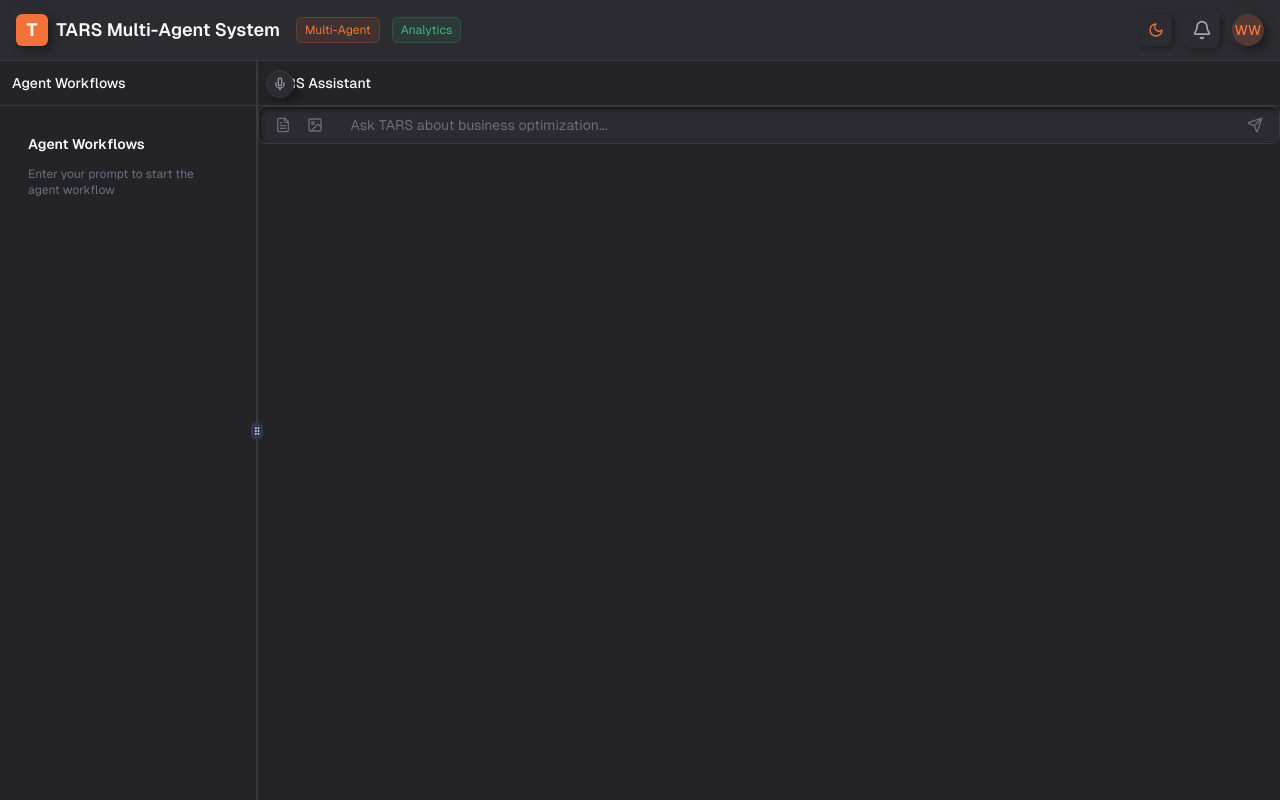
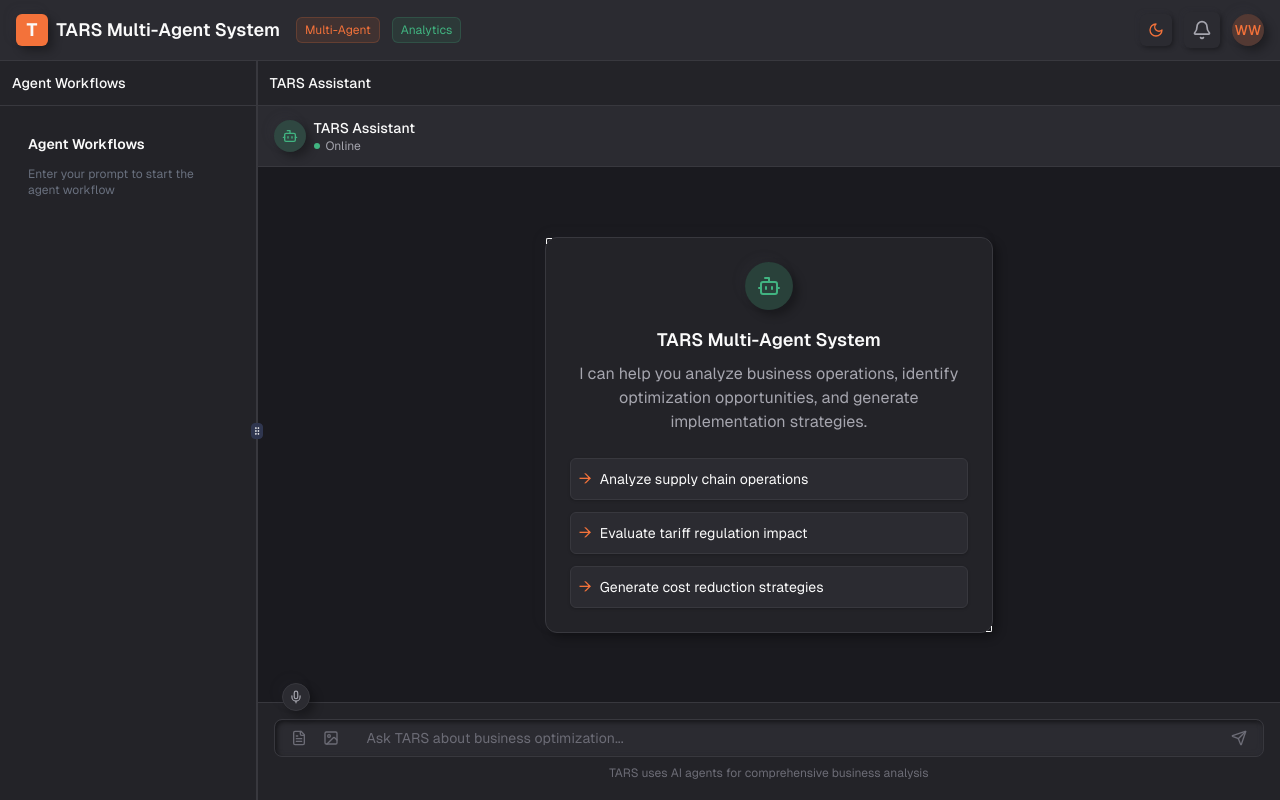
Before and after one commit to haziqishere/tars-multi-ai-agent, a Next.js app in the folder front-end-tars/: page / in a window 1280 px wide. Built offline with nearby package versions, Linux system fonts and the light colour scheme.

Commit message:
Fix chat display

```diff
--- a/front-end-tars/src/components/chat/ChatInput.tsx
+++ b/front-end-tars/src/components/chat/ChatInput.tsx
@@ -1,8 +1,7 @@
 // src/components/chat/ChatInput.tsx
 "use client";
 
-import { useState, useRef, useEffect, FormEvent, KeyboardEvent } from "react";
-import { Button } from "@/components/ui/button";
+import { useState, useRef, FormEvent, KeyboardEvent } from "react";
 import { Send, PlusIcon, MicIcon, ImageIcon, FileTextIcon } from "lucide-react";
 import TextareaAutosize from "react-textarea-autosize";
 
@@ -47,30 +46,28 @@ const ChatInput: React.FC<ChatInputProps> = ({
       className={`relative ${minimized ? "w-full" : ""}`}
     >
       <div
-        className={`flex items-center border rounded-lg overflow-hidden transition-colors ${
-          isFocused ? "border-blue-300 ring-2 ring-blue-100" : "border-gray-200"
-        } bg-white`}
+        className={`flex items-center rounded-lg overflow-hidden transition-colors shadow-neo-inset ${
+          isFocused
+            ? "border border-accent-orange border-opacity-50 bg-dark-elevated"
+            : "border border-dark-border bg-dark-elevated"
+        }`}
       >
         {!minimized && (
           <div className="flex px-2">
-            <Button
+            <button
               type="button"
-              variant="ghost"
-              size="icon"
-              className="h-8 w-8 text-gray-500 hover:text-gray-700 hover:bg-gray-100 rounded-full"
+              className="h-8 w-8 text-text-muted hover:text-text-secondary hover:bg-dark-hover rounded-full transition-colors duration-200 flex items-center justify-center"
               title="Upload file"
             >
               <FileTextIcon className="h-4 w-4" />
-            </Button>
-            <Button
+            </button>
+            <button
               type="button"
-              variant="ghost"
-              size="icon"
-              className="h-8 w-8 text-gray-500 hover:text-gray-700 hover:bg-gray-100 rounded-full"
+              className="h-8 w-8 text-text-muted hover:text-text-secondary hover:bg-dark-hover rounded-full transition-colors duration-200 flex items-center justify-center"
               title="Upload image"
             >
               <ImageIcon className="h-4 w-4" />
-            </Button>
+            </button>
           </div>
         )}
 
@@ -86,39 +83,35 @@ const ChatInput: React.FC<ChatInputProps> = ({
               ? "Type a message..."
               : "Ask TARS about business optimization..."
           }
-          className="flex-1 py-2 px-3 outline-none resize-none max-h-32 text-sm"
+          className="flex-1 py-2 px-3 outline-none resize-none max-h-32 text-sm bg-transparent text-text-primary placeholder-text-muted"
           disabled={disabled}
           minRows={minimized ? 1 : 1}
           maxRows={minimized ? 3 : 5}
         />
 
         <div className="px-2">
-          <Button
+          <button
             type="submit"
             disabled={!message.trim() || disabled}
-            variant="ghost"
-            size="icon"
-            className={`h-8 w-8 ${
+            className={`h-8 w-8 rounded-full flex items-center justify-center transition-colors duration-200 ${
               message.trim() && !disabled
-                ? "text-blue-600 hover:text-blue-800 hover:bg-blue-50"
-                : "text-gray-400"
-            } rounded-full`}
+                ? "text-accent-orange hover:text-accent-orange-muted hover:bg-dark-hover"
+                : "text-text-muted"
+            }`}
           >
             <Send className="h-4 w-4" />
-          </Button>
+          </button>
         </div>
       </div>
 
       {!minimized && (
         <div className="absolute left-2 -top-9 flex space-x-1">
-          <Button
+          <button
             type="button"
-            variant="outline"
-            size="icon"
-            className="h-7 w-7 bg-white text-gray-700 hover:bg-gray-50"
+            className="h-7 w-7 bg-dark-elevated text-text-secondary hover:text-text-primary border border-dark-border rounded-full flex items-center justify-center shadow-neo-dark hover:bg-dark-hover transition-colors duration-200"
           >
             <MicIcon className="h-3.5 w-3.5" />
-          </Button>
+          </button>
         </div>
       )}
     </form>
--- a/front-end-tars/src/components/chat/ChatInterface.tsx
+++ b/front-end-tars/src/components/chat/ChatInterface.tsx
@@ -1,121 +1,222 @@
-// src/components/chat/ChatInput.tsx
+// src/components/chat/ChatInterface.tsx
 "use client";
 
-import { useState, useRef, FormEvent, KeyboardEvent } from "react";
-import { Send, PlusIcon, MicIcon, ImageIcon, FileTextIcon } from "lucide-react";
-import TextareaAutosize from "react-textarea-autosize";
+import { useState, useRef, useEffect } from "react";
+import { useAppDispatch, useAppSelector } from "@/store/hooks";
+import {
+  addMessage,
+  setIsMinimized,
+  updateMessage,
+} from "@/store/slices/chatSlice";
+import ChatInput from "./ChatInput";
+import ChatMessage from "./ChatMessage";
+import { motion } from "framer-motion";
+import { store } from "@/store";
+import { Bot, User, Clock, AlertCircle } from "lucide-react";
+import { Button } from "../ui/button";
 
-interface ChatInputProps {
+interface ChatInterfaceProps {
   onSubmit: (message: string) => void;
-  disabled?: boolean;
-  minimized?: boolean;
+  minimized: boolean;
 }
 
-const ChatInput: React.FC<ChatInputProps> = ({
+const ChatInterface: React.FC<ChatInterfaceProps> = ({
   onSubmit,
-  disabled = false,
-  minimized = false,
+  minimized,
 }) => {
-  const [message, setMessage] = useState("");
-  const [isFocused, setIsFocused] = useState(false);
-  const inputRef = useRef<HTMLTextAreaElement>(null);
+  const dispatch = useAppDispatch();
+  const { messages, isTyping } = useAppSelector((state) => state.chat);
+  const messagesEndRef = useRef<HTMLDivElement>(null);
+  const [aiResponseTime, setAiResponseTime] = useState<number | null>(null);
 
-  const handleSubmit = (e: FormEvent) => {
-    e.preventDefault();
-    if (!message.trim() || disabled) return;
+  useEffect(() => {
+    dispatch(setIsMinimized(minimized));
+  }, [minimized, dispatch]);
 
+  useEffect(() => {
+    // Scroll to bottom when messages change with better behavior
+    if (messagesEndRef.current) {
+      // Use requestAnimationFrame to ensure DOM updates are complete
+      requestAnimationFrame(() => {
+        messagesEndRef.current?.scrollIntoView({
+          behavior: "smooth",
+          block: "end",
+        });
+      });
+    }
+  }, [messages]);
+
+  // Calculate AI response time
+  useEffect(() => {
+    if (messages.length >= 2) {
+      const lastUserMessageIndex = messages.findIndex(
+        (msg, i, arr) =>
+          msg.sender === "user" &&
+          i < arr.length - 1 &&
+          arr[i + 1].sender === "ai"
+      );
+
+      if (lastUserMessageIndex !== -1) {
+        const userMessageTime = messages[lastUserMessageIndex].timestamp;
+        const aiMessageTime = messages[lastUserMessageIndex + 1].timestamp;
+        const responseTime = (aiMessageTime - userMessageTime) / 1000; // in seconds
+        setAiResponseTime(responseTime);
+      }
+    }
+  }, [messages]);
+
+  const handleSubmit = (message: string) => {
+    if (!message.trim()) return;
+
+    // Add user message to chat
+    dispatch(addMessage({ content: message, sender: "user" }));
+
+    // Add loading message
+    dispatch(
+      addMessage({
+        content: "Thinking...",
+        sender: "ai",
+      })
+    );
+
+    // Send message to parent for processing
     onSubmit(message);
-    setMessage("");
-
-    // Refocus the input after submission
-    setTimeout(() => {
-      inputRef.current?.focus();
-    }, 0);
-  };
-
-  const handleKeyDown = (e: KeyboardEvent<HTMLTextAreaElement>) => {
-    if (e.key === "Enter" && !e.shiftKey) {
-      e.preventDefault();
-      handleSubmit(e);
-    }
   };
 
   return (
-    <form
-      onSubmit={handleSubmit}
-      className={`relative ${minimized ? "w-full" : ""}`}
-    >
-      <div
-        className={`flex items-center rounded-lg overflow-hidden transition-colors shadow-neo-inset ${
-          isFocused
-            ? "border border-accent-orange border-opacity-50 bg-dark-elevated"
-            : "border border-dark-border bg-dark-elevated"
-        }`}
-      >
+    <div className="flex flex-col h-full">
       {!minimized && (
-          <div className="flex px-2">
-            <button
-              type="button"
-              className="h-8 w-8 text-text-muted hover:text-text-secondary hover:bg-dark-hover rounded-full transition-colors duration-200 flex items-center justify-center"
-              title="Upload file"
-            >
-              <FileTextIcon className="h-4 w-4" />
-            </button>
-            <button
-              type="button"
-              className="h-8 w-8 text-text-muted hover:text-text-secondary hover:bg-dark-hover rounded-full transition-colors duration-200 flex items-center justify-center"
-              title="Upload image"
-            >
-              <ImageIcon className="h-4 w-4" />
-            </button>
+        <div className="bg-dark-elevated border-b border-dark-border px-4 py-3 flex justify-between items-center">
+          <div className="flex items-center">
+            <div className="w-8 h-8 rounded-full bg-accent-green bg-opacity-20 flex items-center justify-center mr-2 shadow-neo-dark">
+              <Bot className="h-4 w-4 text-accent-green" />
+            </div>
+            <div>
+              <h3 className="font-medium text-sm text-text-primary">
+                TARS Assistant
+              </h3>
+              <div className="flex items-center">
+                <span className="h-1.5 w-1.5 rounded-full bg-accent-green mr-1.5"></span>
+                <span className="text-xs text-text-secondary">Online</span>
+              </div>
+            </div>
+          </div>
+          <div>
+            {aiResponseTime && (
+              <span className="py-1 px-2 rounded-md text-xs bg-dark-surface border border-dark-border shadow-subtle">
+                <Clock className="h-3 w-3 mr-1 inline-block" />
+                <span className="text-text-secondary">
+                  {aiResponseTime.toFixed(1)}s response
+                </span>
+              </span>
+            )}
+          </div>
         </div>
       )}
 
-        <TextareaAutosize
-          ref={inputRef}
-          value={message}
-          onChange={(e) => setMessage(e.target.value)}
-          onKeyDown={handleKeyDown}
-          onFocus={() => setIsFocused(true)}
-          onBlur={() => setIsFocused(false)}
-          placeholder={
-            minimized
-              ? "Type a message..."
-              : "Ask TARS about business optimization..."
+      {/* Messages container */}
+      <div
+        className="flex-grow overflow-y-auto p-4 space-y-4 bg-dark-base relative"
+        style={{
+          height: minimized ? "calc(100% - 38px)" : "calc(100% - 130px)",
+        }}
+      >
+        {messages.length === 0 ? (
+          <div className="flex flex-col items-center justify-center h-full text-center p-6">
+            <div className="w-full max-w-md bg-dark-surface border border-dark-border rounded-xl shadow-neo-dark p-6 relative corner-highlights">
+              <div className="w-12 h-12 rounded-full bg-accent-green bg-opacity-20 mb-4 flex items-center justify-center mx-auto shadow-neo-dark">
+                <Bot className="h-6 w-6 text-accent-green" />
+              </div>
+              <h3 className="text-lg font-semibold mb-2 text-text-primary">
+                TARS Multi-Agent System
+              </h3>
+              <p className="text-text-secondary mb-6">
+                I can help you analyze business operations, identify
+                optimization opportunities, and generate implementation
+                strategies.
+              </p>
+
+              <div className="space-y-3">
+                <button
+                  className="w-full justify-start text-left border border-dark-border bg-dark-elevated hover:bg-dark-hover p-2 rounded-md flex items-center space-x-2 shadow-subtle"
+                  onClick={() =>
+                    handleSubmit(
+                      "Analyze our supply chain operations for cost optimization opportunities"
+                    )
                   }
-          className="flex-1 py-2 px-3 outline-none resize-none max-h-32 text-sm bg-transparent text-text-primary placeholder-text-muted"
-          disabled={disabled}
-          minRows={minimized ? 1 : 1}
-          maxRows={minimized ? 3 : 5}
-        />
+                >
+                  <div className="text-accent-orange">→</div>
+                  <span className="text-text-primary text-sm">
+                    Analyze supply chain operations
+                  </span>
+                </button>
 
-        <div className="px-2">
                 <button
-            type="submit"
-            disabled={!message.trim() || disabled}
-            className={`h-8 w-8 rounded-full flex items-center justify-center transition-colors duration-200 ${
-              message.trim() && !disabled
-                ? "text-accent-orange hover:text-accent-orange-muted hover:bg-dark-hover"
-                : "text-text-muted"
-            }`}
+                  className="w-full justify-start text-left border border-dark-border bg-dark-elevated hover:bg-dark-hover p-2 rounded-md flex items-center space-x-2 shadow-subtle"
+                  onClick={() =>
+                    handleSubmit(
+                      "Evaluate the impact of new tariff regulations on our operations"
+                    )
+                  }
                 >
-            <Send className="h-4 w-4" />
+                  <div className="text-accent-orange">→</div>
+                  <span className="text-text-primary text-sm">
+                    Evaluate tariff regulation impact
+                  </span>
+                </button>
+
+                <button
+                  className="w-full justify-start text-left border border-dark-border bg-dark-elevated hover:bg-dark-hover p-2 rounded-md flex items-center space-x-2 shadow-subtle"
+                  onClick={() =>
+                    handleSubmit(
+                      "Generate strategies to reduce our operations cost by 25%"
+                    )
+                  }
+                >
+                  <div className="text-accent-orange">→</div>
+                  <span className="text-text-primary text-sm">
+                    Generate cost reduction strategies
+                  </span>
                 </button>
               </div>
             </div>
+          </div>
+        ) : (
+          <div className="flex flex-col h-full overflow-y-auto pb-2 space-y-4">
+            {messages.map((message, index) => (
+              <ChatMessage
+                key={message.id || index}
+                message={message}
+                isLatest={index === messages.length - 1}
+              />
+            ))}
+            <div ref={messagesEndRef} />
+          </div>
+        )}
+      </div>
+
+      {/* Input area - fixed at bottom */}
+      <div
+        className={`border-t border-dark-border ${
+          minimized ? "p-2" : "p-4"
+        } bg-dark-surface`}
+      >
+        <ChatInput
+          onSubmit={handleSubmit}
+          disabled={isTyping}
+          minimized={minimized}
+        />
 
         {!minimized && (
-        <div className="absolute left-2 -top-9 flex space-x-1">
-          <button
-            type="button"
-            className="h-7 w-7 bg-dark-elevated text-text-secondary hover:text-text-primary border border-dark-border rounded-full flex items-center justify-center shadow-neo-dark hover:bg-dark-hover transition-colors duration-200"
-          >
-            <MicIcon className="h-3.5 w-3.5" />
-          </button>
+          <div className="flex justify-center mt-2">
+            <span className="text-xs text-text-muted">
+              TARS uses AI agents for comprehensive business analysis
+            </span>
           </div>
         )}
-    </form>
+      </div>
+    </div>
   );
 };
 
-export default ChatInput;
+export default ChatInterface;
--- a/front-end-tars/src/components/chat/ChatMessage.tsx
+++ b/front-end-tars/src/components/chat/ChatMessage.tsx
@@ -40,10 +40,10 @@ const ChatMessage: React.FC<ChatMessageProps> = ({ message, isLatest }) => {
 
       <div className={`max-w-[75%]`}>
         <div
-          className={`p-3 rounded-lg shadow-subtle relative ${
+          className={`p-3 rounded-lg shadow-subtle relative corner-highlights ${
             isUser
-              ? "bg-accent-orange text-white rounded-br-none corner-highlights"
-              : "bg-dark-elevated border border-dark-border text-text-primary rounded-bl-none corner-highlights"
+              ? "bg-accent-orange text-white rounded-br-none"
+              : "bg-dark-elevated border border-dark-border text-text-primary rounded-bl-none"
           }`}
         >
           {isLoading && isLatest ? (
```
Lines whose indentation alone changed are shown as unchanged.
